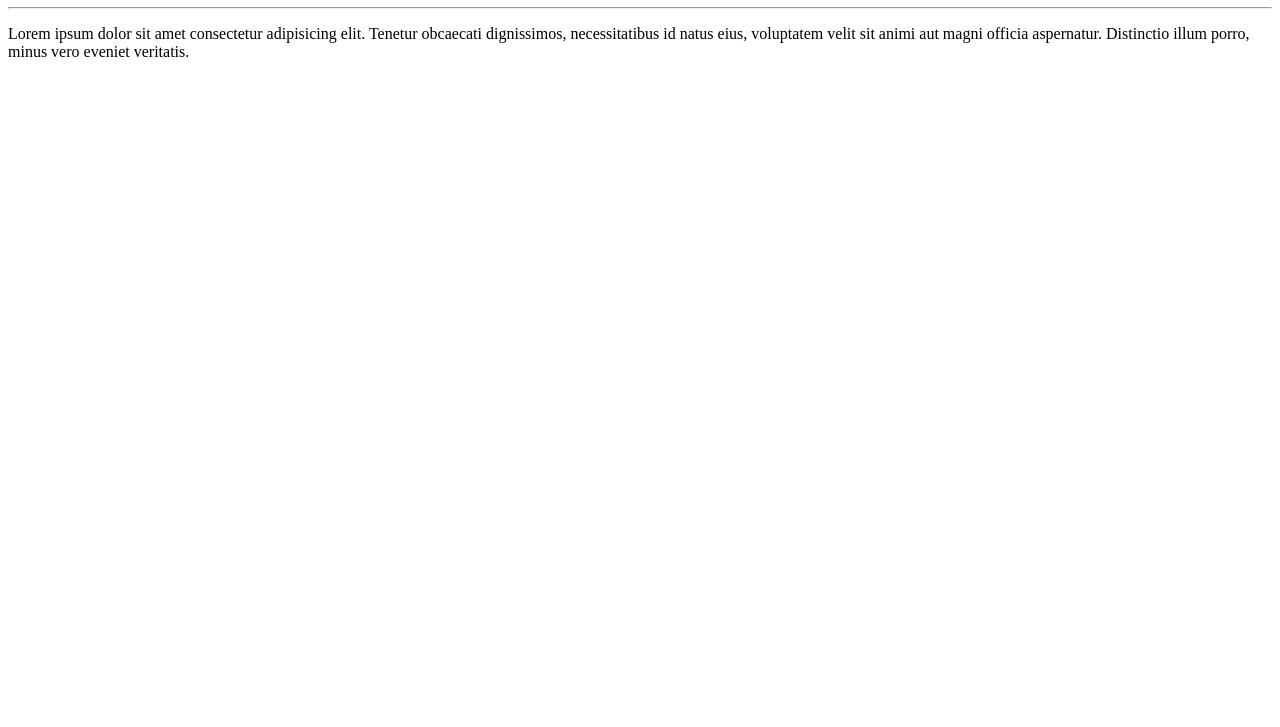
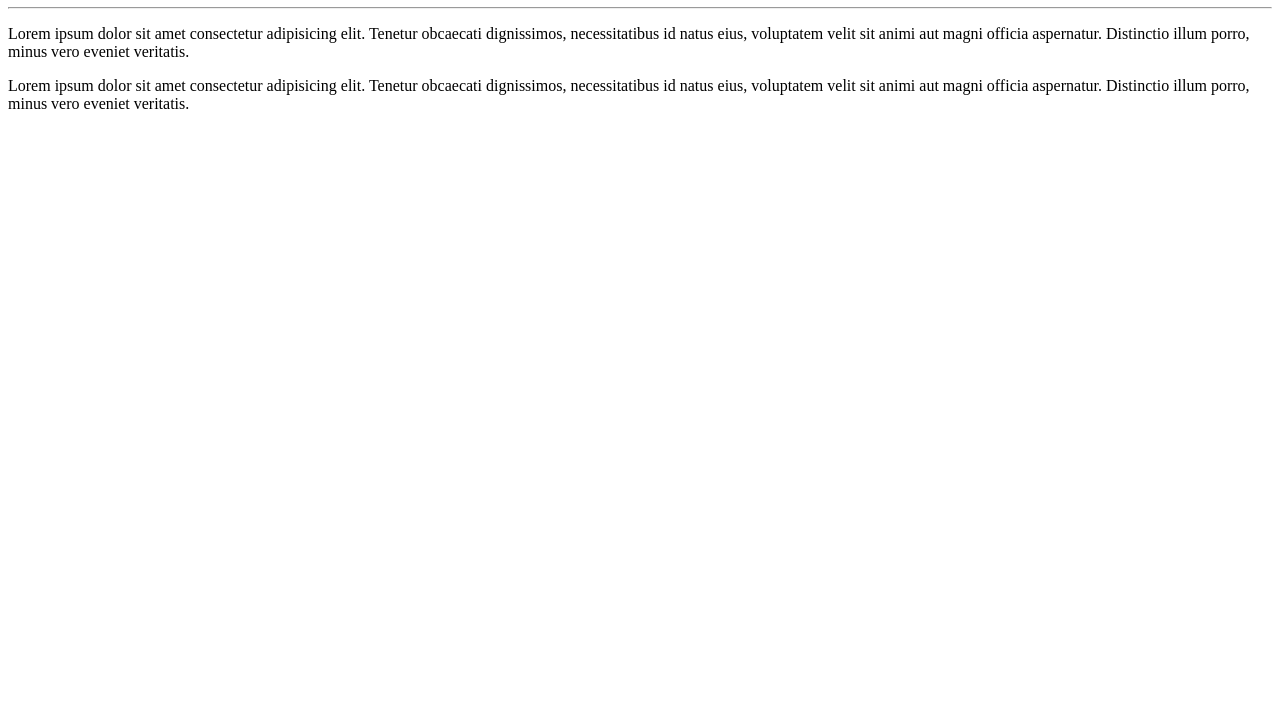
Before and after one commit to kauaripardo/hello-world, a plain HTML site: page site-exemplo/index.html in a window 1280 px wide. Shown: the part 73-800 px from the top of the page. Drawn offline with Linux system fonts and the light colour scheme.

Commit message:
adicionei  um parágrafo

```diff
--- a/site-exemplo/index.html
+++ b/site-exemplo/index.html
@@ -10,5 +10,6 @@
     <h1>olá, mundo!</h1>
     <hr>
     <p>Lorem ipsum dolor sit amet consectetur adipisicing elit. Tenetur obcaecati dignissimos, necessitatibus id natus eius, voluptatem velit sit animi aut magni officia aspernatur. Distinctio illum porro, minus vero eveniet veritatis.</p>
+    <p>Lorem ipsum dolor sit amet consectetur adipisicing elit. Tenetur obcaecati dignissimos, necessitatibus id natus eius, voluptatem velit sit animi aut magni officia aspernatur. Distinctio illum porro, minus vero eveniet veritatis.</p>
 </body>
 </html>
```
